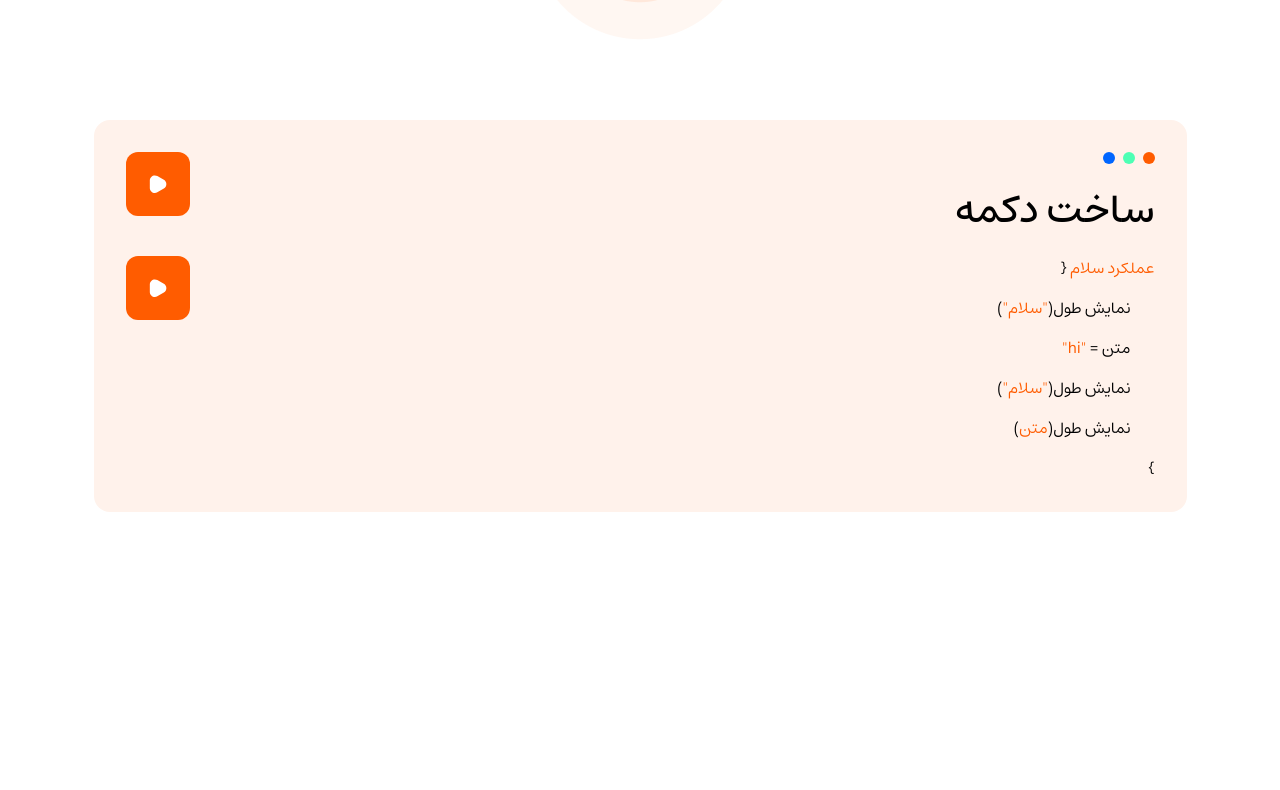
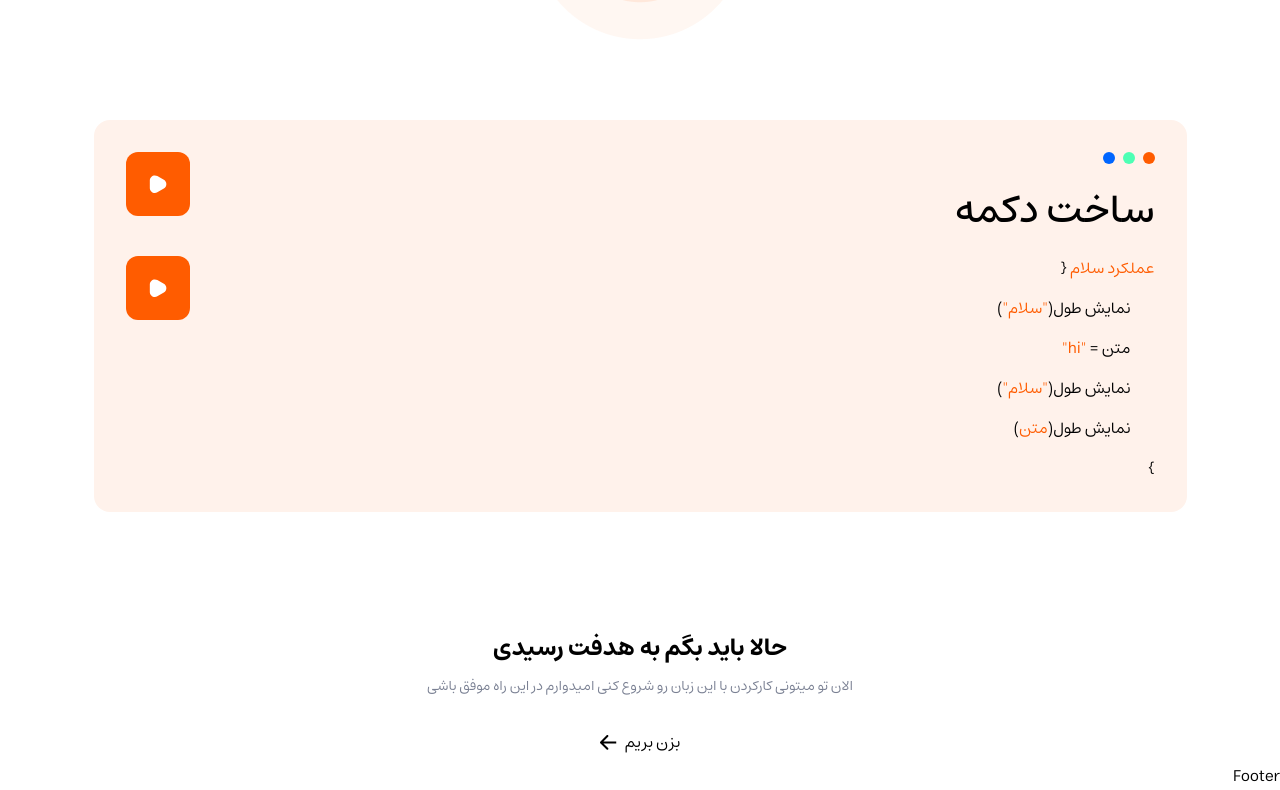
Before and after one commit to SalamLang/Salam-Website, a Next.js app: page /Education in a window 1280 px wide. Shown: the part 3702-4492 px from the top of the page. Before the commit the page ends 4214 px from the top, so only its background shows below. Built offline with nearby package versions, Linux system fonts and the light colour scheme.

Commit message:
add-start-languge-education-component

```diff
--- a/src/app/Education/page.js
+++ b/src/app/Education/page.js
@@ -1,5 +1,6 @@
 // app/Education/page.js
 import ArrowDown from '@/components/atoms/ArrowDown';
+import BoxStartLanguge from '@/components/molecules/BoxStartLanguge';
 import CodeExample from '@/components/templates/CodeExample';
 import EducationDownload from '@/components/templates/EducationDownload';
 import EducationHero from '@/components/templates/EducationHero';
@@ -20,6 +21,7 @@ const Education = () => {
       <ArrowDown variant="Screw" />
       <SectionInstall />
       <CodeExample />
+      <BoxStartLanguge />
     </div>
   );
 };
--- a/src/app/layout.js
+++ b/src/app/layout.js
@@ -2,6 +2,7 @@ import { Inter } from "next/font/google";
 import "./globals.css";
 import "../styles/font.css";
 import Header from "@/components/templates/Header";
+import Footer from "@/components/templates/Footer";
 
 const inter = Inter({ subsets: ["latin"] });
 
@@ -16,6 +17,7 @@ export default function RootLayout({ children }) {
       <body>
         <Header></Header>
         {children}
+        <Footer></Footer>
       </body>
     </html>
   );
--- /dev/null
+++ b/src/components/molecules/BoxStartLanguge.jsx
@@ -0,0 +1,26 @@
+import TitleDescription from '../atoms/TitleDescription'
+
+import ArrowLeftBlack from "../../../public/ArrowLeftBlack.svg"
+import Button from '../atoms/Button'
+
+function BoxStartLanguge() {
+  return (
+    <div className="flex flex-col items-center justify-center gap-y-6 mt-10">
+        <TitleDescription
+            title="حالا باید بگم به هدفت رسیدی"
+            description="الان تو میتونی کارکردن با این زبان رو شروع کنی امیدوارم در این راه موفق باشی"
+        />
+        <Button
+            text="بزن بریم"
+            variant="buttonWhite"
+            type="link"
+            href="/"
+            icon={<span>
+                <ArrowLeftBlack />
+            </span>}
+        />
+    </div>
+  )
+}
+
+export default BoxStartLanguge
--- /dev/null
+++ b/src/components/templates/Footer.jsx
@@ -0,0 +1,9 @@
+import React from 'react'
+
+function Footer() {
+  return (
+    <div>Footer</div>
+  )
+}
+
+export default Footer
```
Also changed, not shown: public/ArrowLeftBlack.svg (added).
